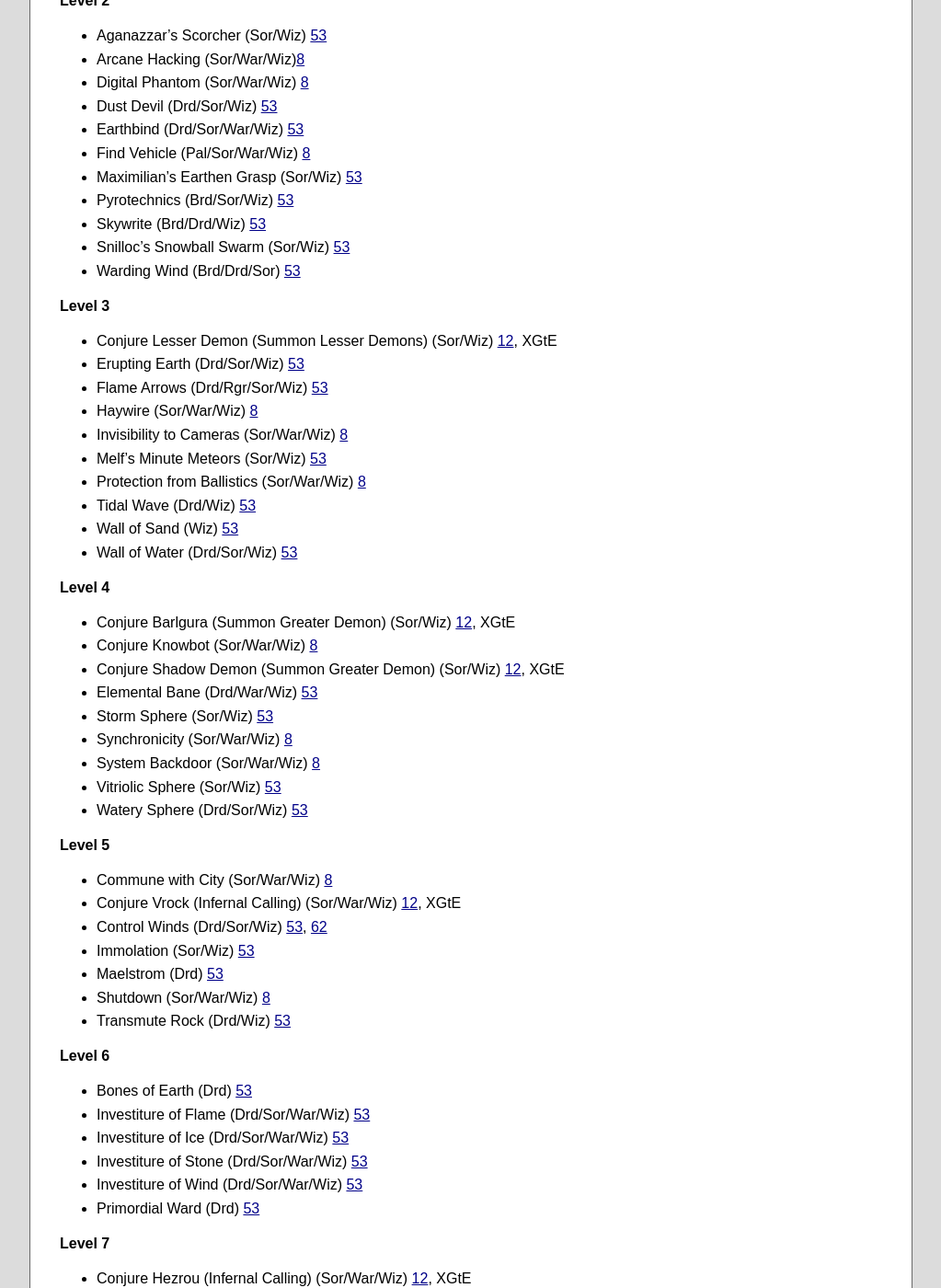
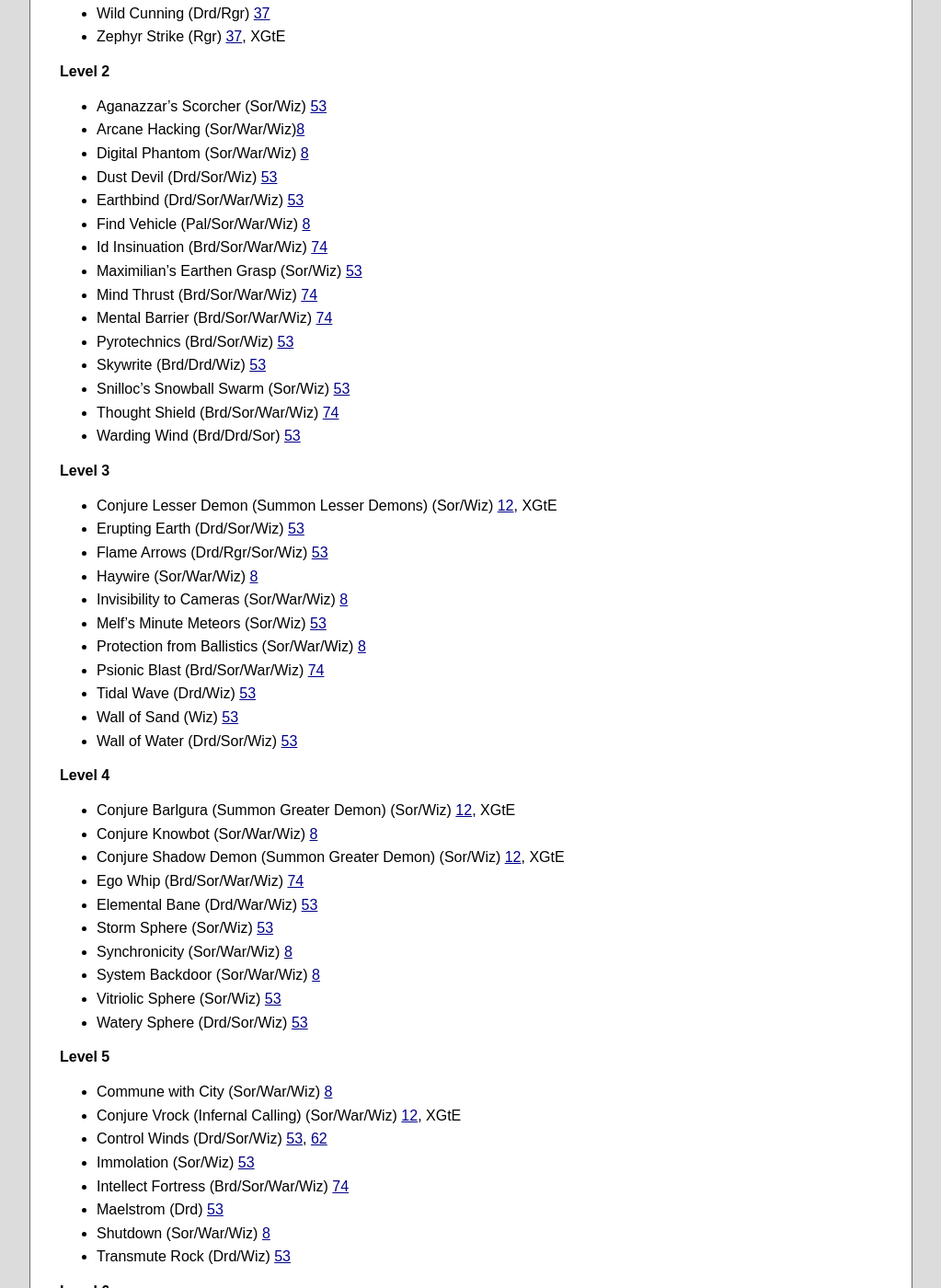
Before and after one commit to orbitalflower/orbitalflower.github.io, a Jekyll site: the page built from _posts/2017-06-21-5e-unearthed-arcana-index.md, in a window 1280 px wide and 1400 px high, scrolled down 7105 px. Shown: the whole window at 92% size, without its empty margins (128-1151 px from the left). Built offline with Jekyll 4.4.1, drawn with Linux system fonts in a browser that asks for light colours; some of the changed text lies outside the part shown.

Commit message:
Psionics

```diff
--- a/_posts/2017-06-21-5e-unearthed-arcana-index.md
+++ b/_posts/2017-06-21-5e-unearthed-arcana-index.md
@@ -17,7 +17,7 @@
 ## Articles by usefulness
 
 ### For any character
-- Feats [2][], [16][], [39][], [42][], [53][]
+- Feats [2][], [16][], [39][], [42][], [53][], [74][]
 - Downtime rules [38][], XGtE
 - Dragonmarks [62][]
 - Magic items [63][]
@@ -43,14 +43,14 @@
 - Bard [13][], [22][], [41][], [53][], [70][],[73][]
 - Cleric [8][], [23][], [37][], [44][], [56][], [71][],[73][]
 - Druid [24][], [37][], [43][], [53][], [54][], [71][],[73][]
-- Fighter [5][], [11][], [13][], [15][], [25][], [41][], [43][], [54][], [72][],[73][]
+- Fighter [5][], [11][], [13][], [15][], [25][], [41][], [43][], [54][],  [72][],[73][], [74][]
 - Monk [26][], [36][], [41][], [68][],[73][]
 - Paladin [5][], [8][], [11][], [27][], [36][], [37][], [43][], [70][],[73][]
 - Ranger [5][], [11][], [9][], [19][], [29][], [36][], [37][], [53][], [72][],[73][]
-- Rogue [5][], [15][], [72][],[73][]
-- Sorcerer [5][], [8][], [11][], [29][], [30][], [37][], [42][], [41][], [53][], [58][], [69][],[73][]
-- Warlock [8][], [11][], [12][], [18][], [31][], [37][], [43][], [53][], [69][],[73][]
-- Wizard [2][], [8][], [12][], [18][], [31][], [35][], [37][], [53][], [54][], [69][], [71][],[73][]
+- Rogue [5][], [15][], [72][],[73][], [74][]
+- Sorcerer [5][], [8][], [11][], [29][], [30][], [37][], [42][], [41][], [53][], [58][], [69][], [73][]
+- Warlock [8][], [11][], [12][], [18][], [31][], [37][], [43][], [53][], [69][], [73][]
+- Wizard [2][], [8][], [12][], [18][], [31][], [35][], [37][], [53][], [54][], [69][], [71][], [73][], [74][]
 
 ## Content index by type
 
@@ -172,6 +172,7 @@
 - Cavalier [13][], [43][], XGtE
 - Knight [25][]
 - Monster Hunter [15][]
+- Psychic Warrior [74][]
 - Rune Knight [72][]
 - Samurai [25][], XGtE
 - Scout [13][]
@@ -209,6 +210,7 @@
 #### Rogue archetypes
 - Inquisitive [15][], XGtE
 - Scout [29][], XGtE
+- Soulknife [74][]
 - Swashbuckler [5][], XGtE
 - The Revived [72][]
 
@@ -235,6 +237,7 @@
 - Artificer [2][] (see also Artificer class)
 - Loremaster [31][]
 - Onomancy (Truename magic) [71][]
+- Psionics [74][]
 - School of Invention [54][]
 - Technomancy [8][]
 - Theurgy [18][], [35][]
@@ -257,7 +260,7 @@
 - Hand of Radiance (Word of Radiance) (Clr) [37][], XGtE
 - Infestation (Drd/Sor/War/Wiz) [37][], XGtE
 - Magic Stone (Drd/War) [53][]
-- Mind Sliver (Sor/War/Wiz) [69][]
+- Mind Sliver (Brd/Sor/War/Wiz) [69][], [74][]
 - Mold Earth (Drd/Sor/Wiz) [53][]
 - On/Off (Sor/War/Wiz) [8][]
 - Primal Savagery (Drd) [37][], XGtE
@@ -294,10 +297,14 @@
 - Dust Devil (Drd/Sor/Wiz) [53][]
 - Earthbind (Drd/Sor/War/Wiz) [53][]
 - Find Vehicle (Pal/Sor/War/Wiz) [8][]
+- Id Insinuation (Brd/Sor/War/Wiz) [74][]
 - Maximilian's Earthen Grasp (Sor/Wiz) [53][]
+- Mind Thrust (Brd/Sor/War/Wiz) [74][]
+- Mental Barrier (Brd/Sor/War/Wiz) [74][]
 - Pyrotechnics (Brd/Sor/Wiz) [53][]
 - Skywrite (Brd/Drd/Wiz) [53][]
 - Snilloc's Snowball Swarm (Sor/Wiz) [53][]
+- Thought Shield (Brd/Sor/War/Wiz) [74][]
 - Warding Wind (Brd/Drd/Sor) [53][]
 
 #### Level 3
@@ -308,6 +315,7 @@
 - Invisibility to Cameras (Sor/War/Wiz) [8][]
 - Melf's Minute Meteors (Sor/Wiz) [53][]
 - Protection from Ballistics (Sor/War/Wiz) [8][]
+- Psionic Blast (Brd/Sor/War/Wiz) [74][]
 - Tidal Wave (Drd/Wiz) [53][]
 - Wall of Sand (Wiz) [53][]
 - Wall of Water (Drd/Sor/Wiz) [53][]
@@ -316,6 +324,7 @@
 - Conjure Barlgura (Summon Greater Demon) (Sor/Wiz) [12][], XGtE
 - Conjure Knowbot (Sor/War/Wiz) [8][]
 - Conjure Shadow Demon (Summon Greater Demon) (Sor/Wiz) [12][], XGtE
+- Ego Whip (Brd/Sor/War/Wiz) [74][]
 - Elemental Bane (Drd/War/Wiz) [53][]
 - Storm Sphere (Sor/Wiz) [53][]
 - Synchronicity (Sor/War/Wiz) [8][]
@@ -328,6 +337,7 @@
 - Conjure Vrock (Infernal Calling) (Sor/War/Wiz) [12][], XGtE
 - Control Winds (Drd/Sor/Wiz) [53][], [62][]
 - Immolation (Sor/Wiz) [53][]
+- Intellect Fortress (Brd/Sor/War/Wiz) [74][]
 - Maelstrom (Drd) [53][]
 - Shutdown (Sor/War/Wiz) [8][]
 - Transmute Rock (Drd/Wiz) [53][]
@@ -339,6 +349,7 @@
 - Investiture of Stone (Drd/Sor/War/Wiz) [53][]
 - Investiture of Wind (Drd/Sor/War/Wiz) [53][]
 - Primordial Ward (Drd) [53][]
+- Psychic Crush (Brd/Sor/War/Wiz) [74][]
 
 #### Level 7
 - Conjure Hezrou (Infernal Calling) (Sor/War/Wiz) [12][], XGtE
@@ -446,6 +457,8 @@
 - Stealthy [39][]
 - Survivalist [39][]
 - Svirfneblin Magic (deep gnome) [53][]
+- Telekinetic [74][]
+- Telepathic [74][]
 - Theologian [39][]
 - Wonder Maker (rock gnome) [40][]
 - Wood Elf Magic (wood elf) [40][], XGtE
@@ -584,6 +597,7 @@
 71. [Cleric, Druid and Wizard][71]
 72. [Fighter, Ranger, and Rogue][72]
 73. [Class Feature Variants][73]
+74. [Fighter, Rogue, and Wizard][74]
 
 [1]:  https://dnd.wizards.com/articles/features/my-new-d20-modern-campaign "My New d20 Modern Campaign"
 [2]:  https://media.wizards.com/2015/downloads/dnd/UA_Eberron_v1.1.pdf "Eberron"
@@ -658,3 +672,4 @@
 [71]: https://media.wizards.com/2019/dnd/downloads/UA-TwilightFireNames.pdf "Cleric, Druid and Wizard"
 [72]: https://media.wizards.com/2019/dnd/downloads/UA-RuneSwarmRevived.pdf "Fighter, Ranger, and Rogue"
 [73]: https://media.wizards.com/2019/dnd/downloads/UA-ClassFeatures.pdf "Class Feature Variants"
+[74]: https://media.wizards.com/2019/dnd/downloads/UA-PsychicSoulPsionics.pdf "Fighter, Rogue, and Wizard"
```
Also changed, not shown: other parts of _posts/2017-06-21-5e-unearthed-arcana-index.md (+2 -2 lines).
